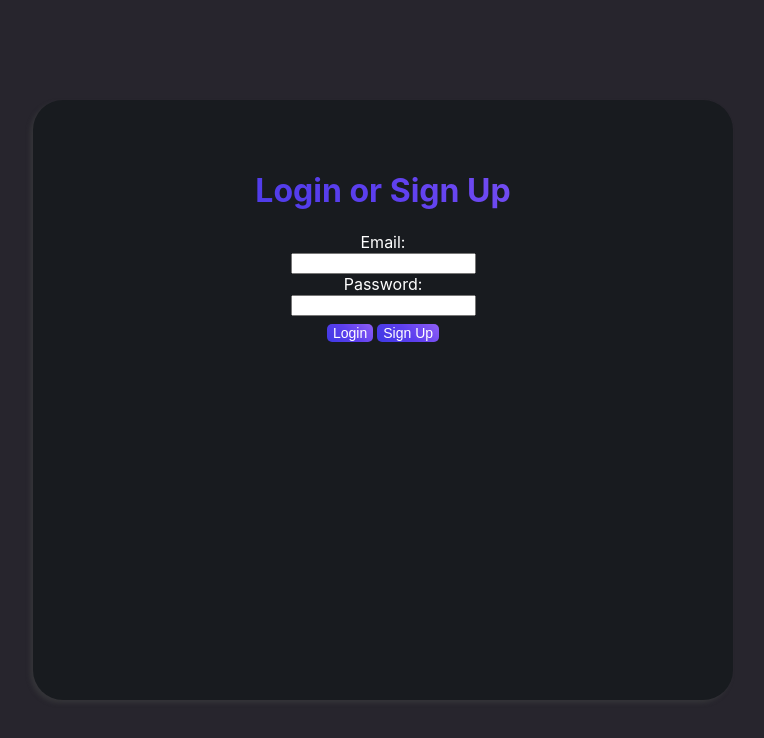
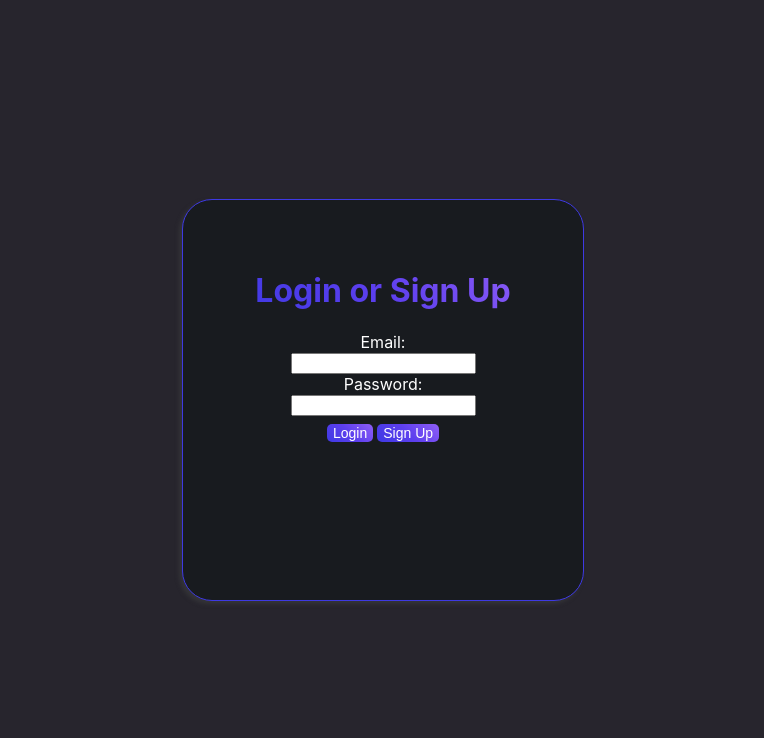
Before and after one commit to shakikk/workwise-portal, a React (Create React App) app: page /login in a window 1280 px wide. Shown: the top 738 px of the page, without its empty margins (257-1021 px from the left). Built offline with nearby package versions, Linux system fonts and the light colour scheme; no server answers.

Commit message:
yufguagf
fihfi

```diff
--- a/src/App.js
+++ b/src/App.js
@@ -54,7 +54,7 @@ function LoginPage() {
     };
 
     return (
-        <div className="container">
+        <div className="container" style={{height: '300px', width: '300px'}}>
             <h1 >Login or Sign Up</h1>
             <form onSubmit={handleLogin}>
                 <label className="label-style">
--- a/src/pages/announcements.js
+++ b/src/pages/announcements.js
@@ -39,6 +39,7 @@ function Announcements() {
 
     const handleSubjectClick = (announcement) => {
         setSelectedAnnouncement(announcement);
+
     };
 
     const handleClosePopup = () => {
@@ -65,7 +66,7 @@ function Announcements() {
     };
 
     return (
-        <div className="container" style={{ overflow: 'auto'}}>
+        <div className="container"  style={{ overflow: 'auto' }}>
             <h1>Announcements</h1>
             {allowed && (
                 <div >
@@ -95,7 +96,7 @@ function Announcements() {
             )}
             {announcements.length > 0 ? (
                 announcements.map(announcement => (
-                    <div className="announcements" key={announcement.id}>
+                    <div className="announcements" key={announcement.id} >
                         <h2 onClick={() => handleSubjectClick(announcement)}>{announcement.title}</h2>
                     </div>
                 ))
--- a/src/pages/homePage.js
+++ b/src/pages/homePage.js
@@ -39,12 +39,6 @@ function HomePage() {
                     <button className="button-style">Page Three</button>
                 </Link>
             </div>
-            <p1> TO DO: </p1>
-            <ul>
-                <li>
-                    Holidays need to be implemented
-                </li>
-            </ul>
             <SignOutButton />
         </div>
     );
--- a/src/pages/styles.css
+++ b/src/pages/styles.css
@@ -1,18 +1,18 @@
 .button-style {
-    background-color: #2a3338;
-    border: 0px;
+    border: 0px solid transparent;
     border-radius: 10px;
     color: white;
     background-image: linear-gradient(45deg, #3e39e3, #5d3fee, #8f5ef6);
+    background-origin: border-box;
     text-align: center;
-    text-decoration: none;
-    display: inline-block;
     font-size: 18px;
     font-weight: bold;
     margin: 10px;
+    height: 60px;
+    width: 220px;
+
     cursor: pointer;
-    width: 220px;
-    height: 60px;
+
 }
 
 h1 {
@@ -24,13 +24,14 @@ h1 {
 .back-button {
     position: absolute;
     top: 0;
-    left: -60px;
+    left: 0px;
     margin: 10px;
     border: 0px;
     font-size: 40px;
     background-image: linear-gradient(45deg, #3e39e3, #5d3fee, #8f5ef6);
     background-clip: text;
     color: transparent;
+    cursor: pointer;
 }
 
 
@@ -59,6 +60,7 @@ h1 {
 .container {
     position: relative;
     border-radius: 30px;
+    border: 1px solid #3e39e3;
     box-shadow: -3px 3px 4px #343438;
     height: 500px;
     width: 600px;
@@ -108,14 +110,14 @@ body {
 
 ::-webkit-scrollbar {
     width: 8px;
+    height: 8px;
     left: 5px;
-
 }
 
 ::-webkit-scrollbar-track {
     border-radius: 8px;
-    background-color: #e7e7e7;
-    border: 1px solid #cacaca;
+    background-color: #000000;
+    border: 1px solid #3e39e3;
 }
 
 ::-webkit-scrollbar-thumb {
```
Also changed, not shown: 1 other file (tests, documents, lock files or other folders).
